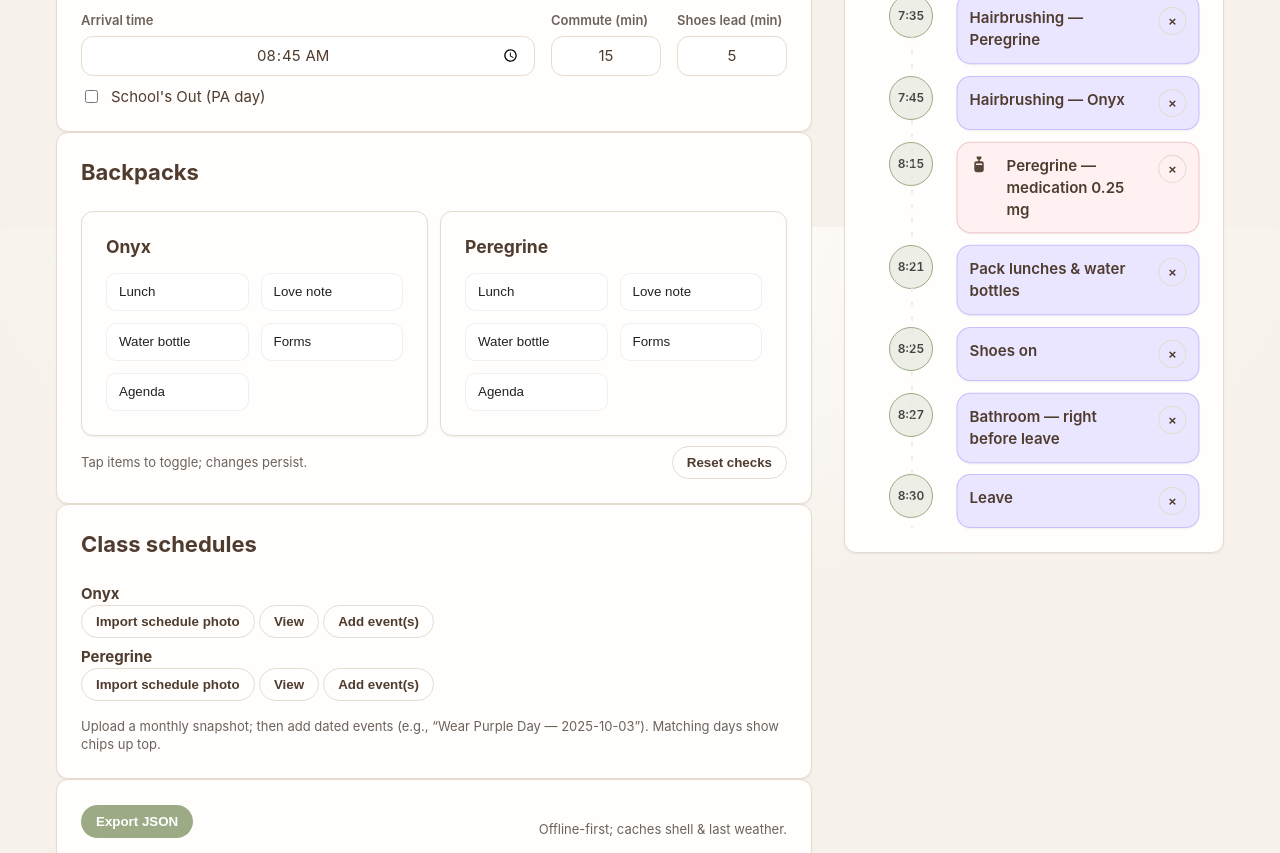
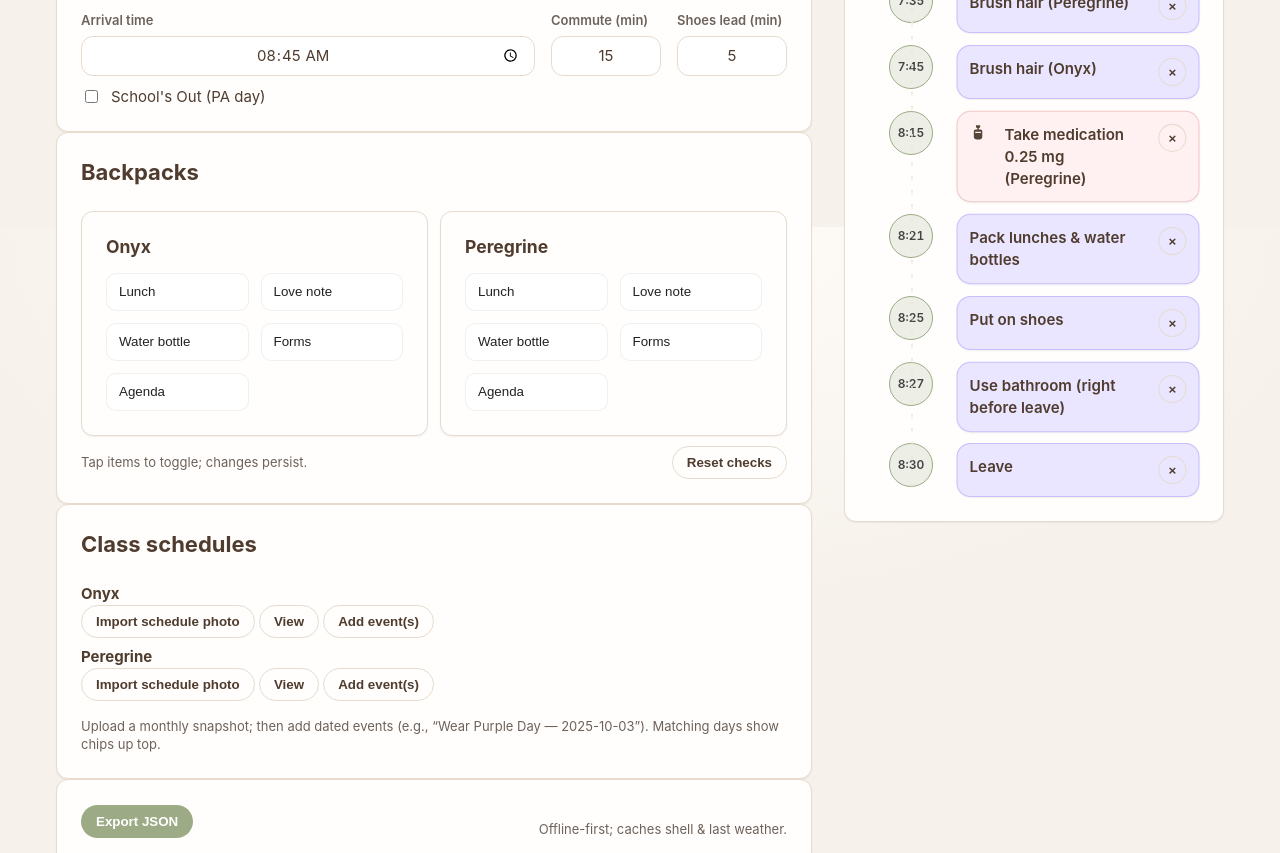
Before and after one commit to SkippyPixie/Morning-Checklist, a plain HTML site: page index.html in a window 1280 px wide. Shown: the part 573-1426 px from the top of the page. Drawn offline with Linux system fonts and the light colour scheme; no server answers.

Commit message:
Make todo defaults verb-first and validate input

```diff
--- a/index.html
+++ b/index.html
@@ -581,17 +581,17 @@ main,
       peregrine:[{text:'Lunch',done:false},{text:'Love note',done:false},{text:'Water bottle',done:false},{text:'Forms',done:false},{text:'Agenda',done:false}]
     },
     todos:[
-      {id:'t1', text:'Breakfast — everyone', done:false, abs:'06:45'},
+      {id:'t1', text:'Eat breakfast (everyone)', done:false, abs:'06:45'},
       {id:'t2', text:'Check calendar (forms/special events)', done:false, abs:'07:05'},
-      {id:'t3', text:'Toothbrushing — everyone', done:false, abs:'07:15'},
-      {id:'t4', text:'Ask Siri for today’s weather — Peregrine', done:false, abs:'07:20'},
-      {id:'t5', text:'Get dressed — everyone', done:false, abs:'07:25'},
-      {id:'t6', text:'Hairbrushing — Peregrine', done:false, abs:'07:35'},
-      {id:'t7', text:'Hairbrushing — Onyx', done:false, abs:'07:45'},
-      {id:'t8', text:'Peregrine — medication 0.25 mg', done:false, abs:'08:15', special:'med'},
+      {id:'t3', text:'Brush teeth (everyone)', done:false, abs:'07:15'},
+      {id:'t4', text:'Ask Siri for today’s weather (Peregrine)', done:false, abs:'07:20'},
+      {id:'t5', text:'Get dressed (everyone)', done:false, abs:'07:25'},
+      {id:'t6', text:'Brush hair (Peregrine)', done:false, abs:'07:35'},
+      {id:'t7', text:'Brush hair (Onyx)', done:false, abs:'07:45'},
+      {id:'t8', text:'Take medication 0.25 mg (Peregrine)', done:false, abs:'08:15', special:'med'},
       {id:'t9', text:'Pack lunches & water bottles', done:false, rel:'leave', offset:-9},
-      {id:'t10', text:'Shoes on', done:false, rel:'shoes', offset:0},
-      {id:'t11', text:'Bathroom — right before leave', done:false, rel:'leave', offset:-3},
+      {id:'t10', text:'Put on shoes', done:false, rel:'shoes', offset:0},
+      {id:'t11', text:'Use bathroom (right before leave)', done:false, rel:'leave', offset:-3},
       {id:'t12', text:'Leave', done:false, rel:'leave', offset:0}
     ],
     dayFlags:{[todayLocalISO()]:{schoolDay:true,extraBuffer:0}},
@@ -1040,7 +1040,10 @@ main,
   }
 
   function addTaskInteractive(){
-    const text=prompt('Task text','Brush teeth'); if(!text) return;
+    const text=prompt('Task text (start with a verb; avoid em-dashes, e.g., "Brush teeth (Peregrine)")','Brush teeth');
+    if(!text) return;
+    if(/[—–]/.test(text)) return alert('Please avoid dashes; try parentheses or commas instead.');
+    if(!/^[A-Za-z]/.test(text.trim())) return alert('Please start with a verb.');
     const when=prompt('When? Examples: "07:05", "leave -10", "shoes +0", or "range 06:45-07:15"','leave -10'); if(!when) return;
     const w=when.trim().toLowerCase(); let task=null;
     if (w.startsWith('range ')){ const r=w.replace(/^range\s+/,'').replace('–','-'); if(!/^\d{2}:\d{2}-\d{2}:\d{2}$/.test(r)) return alert('Use HH:MM-HH:MM'); task={id:'t'+Math.random().toString(36).slice(2),text,done:false,range:r}; }
```
